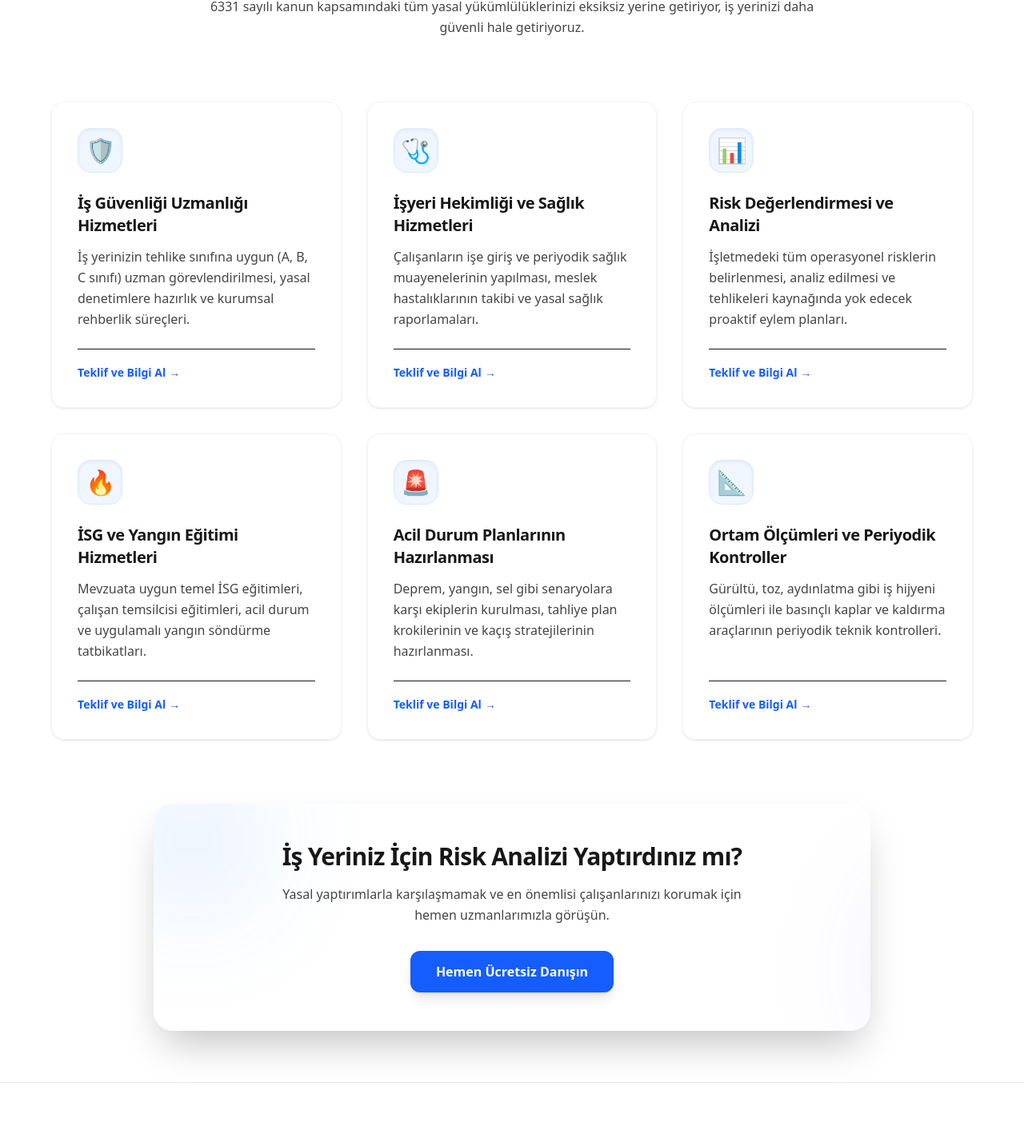
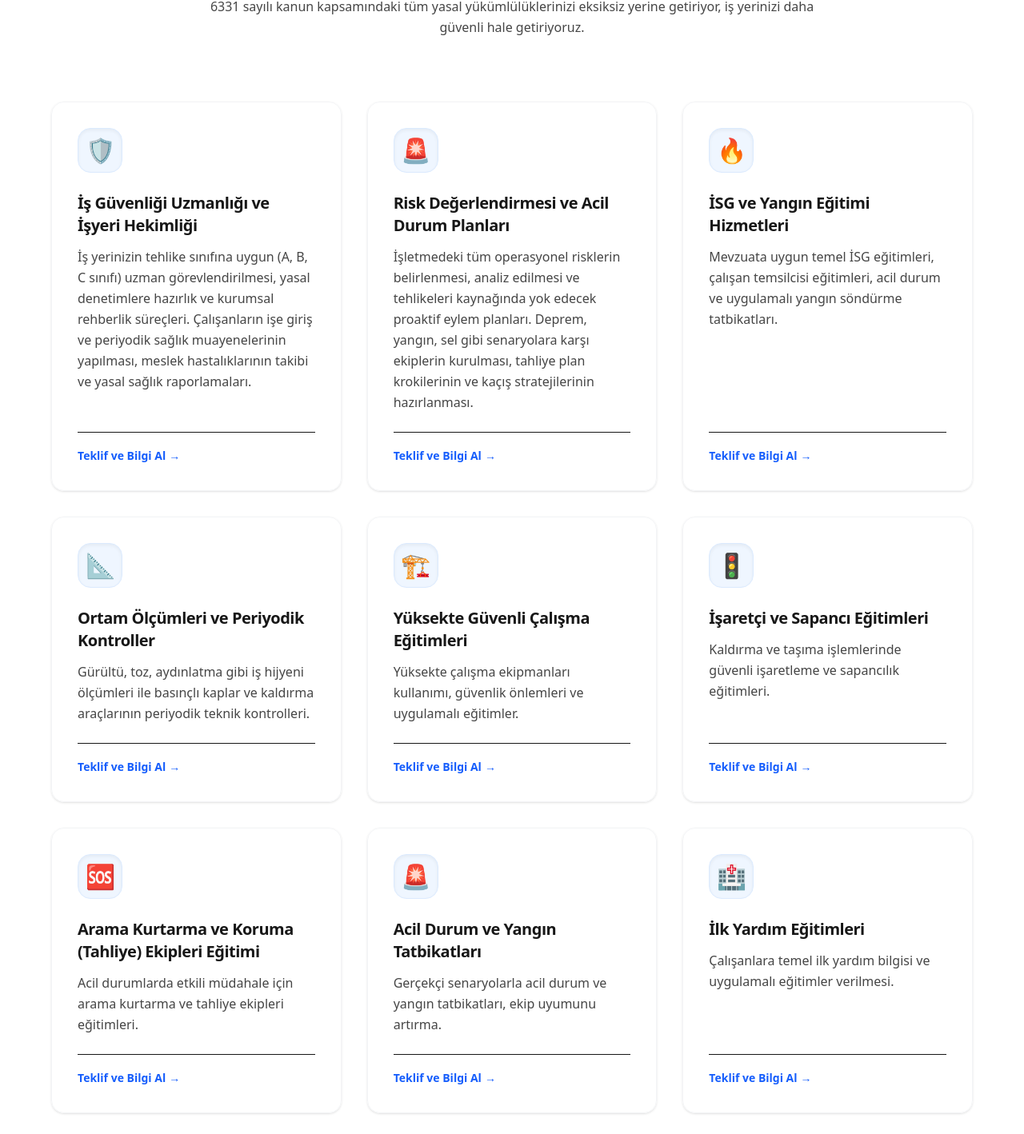
Before and after one commit to barisizmist/inci-isg, a Next.js app: page /hizmetler in a window 1280 px wide. Shown: the part 253-1671 px from the top of the page at 80% size. Built offline with nearby package versions, Linux system fonts and the light colour scheme.

Commit message:
edit about & services pages

```diff
--- a/app/hakkimizda/page.js
+++ b/app/hakkimizda/page.js
@@ -12,7 +12,6 @@ export default function About() {
 
   return (
     <div className="min-h-screen bg-background text-foreground transition-colors duration-300">
-      {/* 1. Hero Başlık Alanı */}
       <section className="relative bg-gradient-to-b from-slate-900 to-slate-800 py-20 text-center text-white overflow-hidden">
         <div
           className="absolute inset-0 opacity-10"
@@ -29,21 +28,11 @@ export default function About() {
         </div>
       </section>
 
-      {/* 2. Ana Hikaye / Biz Kimiz Bölümü */}
-      <section className="py-16 lg:py-24 max-w-6xl mx-auto px-6">
-        <div className="grid grid-cols-1 lg:grid-cols-2 gap-12 items-center">
-          <div className="space-y-6" data-aos="fade-right">
-            <h2 className="text-3xl font-bold text-foreground sm:text-4xl">Biz Kimiz?</h2>
-            <p className="leading-relaxed text-foreground/80">
-              İnci İSG Danışmanlık olarak, kurulduğumuz günden bu yana İstanbul merkezli olmak üzere Türkiye genelinde iş sağlığı ve güvenliği kültürünü yaygınlaştırmak amacıyla
-              hizmet veriyoruz.
-            </p>
-            <p className="leading-relaxed text-foreground/80">
-              A, B ve C sınıfı uzman kadromuz, işyeri hekimlerimiz ve deneyimli sağlık personelimizle, işletmelerin yasal mevzuatlara uyum sağlama süreçlerini uçtan uca
-              yönetiyoruz.
-            </p>
-          </div>
-          <div className="relative" data-aos="fade-left">
+      <section className="py-16 lg:py-24 max-w-6xl mx-auto px-6 overflow-hidden">
+        <div data-aos="fade-up">
+          <h2 className="text-3xl font-bold text-foreground sm:text-4xl mb-6">Biz Kimiz?</h2>
+
+          <div className="relative float-right ml-6 mb-4 w-full max-w-md lg:max-w-lg" data-aos="fade-left">
             <Image
               src="https://images.unsplash.com/photo-1504307651254-35680f356dfd?q=80&w=800"
               alt="İSG Denetim ve Ekip"
@@ -54,10 +43,42 @@ export default function About() {
             />
             <div className="absolute -bottom-6 -right-6 w-48 h-48 bg-blue-600/20 rounded-full -z-10 blur-xl"></div>
           </div>
+
+          <div className="space-y-6">
+            <p className="leading-relaxed text-foreground/80">
+              İNCİ İSG Eğitim ve Danışmanlık, iş sağlığı ve güvenliği alanında işletmelerin yasal yükümlülüklerini yerine getirmelerine destek olmak, güvenli çalışma kültürünü
+              yaygınlaştırmak ve çalışanların bilinç düzeyini artırmak amacıyla kurulmuştur.
+            </p>
+            <p className="leading-relaxed text-foreground/80">
+              Alanında uzman ve deneyimli kadromuzla; kamu kurumları, özel sektör kuruluşları, eğitim kurumları ve bireysel katılımcılara yönelik profesyonel eğitim ve danışmanlık
+              hizmetleri sunmaktayız. Hizmet anlayışımızın temelinde kalite, güven, sürdürülebilirlik ve müşteri memnuniyeti yer almaktadır.
+            </p>
+            <p className="leading-relaxed text-foreground/80">
+              Başta İş Sağlığı ve Güvenliği Eğitimleri olmak üzere; yangın güvenliği eğitimleri, acil durum ekip eğitimleri, tahliye ve yangın tatbikatları, ilk yardım farkındalık
+              eğitimleri, risk değerlendirme danışmanlığı, acil durum planlarının hazırlanması ve işletmelere özel İSG çözümleri sunarak kurumların güvenli çalışma ortamları
+              oluşturmasına katkı sağlamaktayız.
+            </p>
+            <p className="leading-relaxed text-foreground/80">
+              Teknolojik gelişmeleri ve güncel mevzuatı yakından takip ederek eğitim içeriklerimizi sürekli güncelliyor, teorik bilgiyi uygulamalı eğitimlerle destekleyerek kalıcı
+              öğrenmeyi hedefliyoruz. Her işletmenin ihtiyaçlarının farklı olduğunun bilinciyle hareket ediyor, kurumlara özel çözümler geliştiriyoruz.
+            </p>
+            <p className="leading-relaxed text-foreground/80">
+              İNCİ İSG Eğitim ve Danışmanlık olarak hedefimiz; yalnızca yasal zorunlulukların yerine getirilmesini sağlamak değil, aynı zamanda iş kazalarının ve meslek
+              hastalıklarının önlenmesine katkı sağlayan güçlü bir güvenlik kültürü oluşturmaktır.
+            </p>
+            <p className="leading-relaxed text-foreground/80">
+              Güvenli çalışma ortamları oluşturmak, çalışanların yaşamını korumak ve işletmelerin sürdürülebilir başarısına katkı sağlamak için bilgi, deneyim ve çözüm odaklı
+              yaklaşımımızla hizmet vermeye devam ediyoruz.
+            </p>
+            <p className="leading-relaxed text-foreground/80 font-semibold text-blue-600 dark:text-blue-400">
+              İNCİ İSG Eğitim ve Danışmanlık
+              <br />
+              &ldquo;Güvenli İş Yerleri, Güçlü Yarınlar.&rdquo;
+            </p>
+          </div>
         </div>
       </section>
 
-      {/* 3. İstatistik Sayıcı Alanı */}
       <section className="from-blue-50 to-white py-12 border-y border-slate-200">
         <div className="max-w-6xl mx-auto px-6">
           <div className="grid grid-cols-2 lg:grid-cols-4 gap-8 text-center">
@@ -71,7 +92,6 @@ export default function About() {
         </div>
       </section>
 
-      {/* 4. Misyon & Vizyon */}
       <section className="py-16 lg:py-24 max-w-6xl mx-auto px-6">
         <div className="grid grid-cols-1 md:grid-cols-2 gap-8">
           {[
--- a/app/hizmetler/page.js
+++ b/app/hizmetler/page.js
@@ -7,38 +7,56 @@ export default function HizmetlerPage() {
     {
       id: 1,
       icon: '🛡️',
-      title: 'İş Güvenliği Uzmanlığı Hizmetleri',
-      desc: 'İş yerinizin tehlike sınıfına uygun (A, B, C sınıfı) uzman görevlendirilmesi, yasal denetimlere hazırlık ve kurumsal rehberlik süreçleri.'
+      title: 'İş Güvenliği Uzmanlığı ve İşyeri Hekimliği',
+      desc: 'İş yerinizin tehlike sınıfına uygun (A, B, C sınıfı) uzman görevlendirilmesi, yasal denetimlere hazırlık ve kurumsal rehberlik süreçleri. Çalışanların işe giriş ve periyodik sağlık muayenelerinin yapılması, meslek hastalıklarının takibi ve yasal sağlık raporlamaları.'
     },
     {
       id: 2,
-      icon: '🩺',
-      title: 'İşyeri Hekimliği ve Sağlık Hizmetleri',
-      desc: 'Çalışanların işe giriş ve periyodik sağlık muayenelerinin yapılması, meslek hastalıklarının takibi ve yasal sağlık raporlamaları.'
+      icon: '🚨',
+      title: 'Risk Değerlendirmesi ve Acil Durum Planları',
+      desc: 'İşletmedeki tüm operasyonel risklerin belirlenmesi, analiz edilmesi ve tehlikeleri kaynağında yok edecek proaktif eylem planları. Deprem, yangın, sel gibi senaryolara karşı ekiplerin kurulması, tahliye plan krokilerinin ve kaçış stratejilerinin hazırlanması.'
     },
     {
       id: 3,
-      icon: '📊',
-      title: 'Risk Değerlendirmesi ve Analizi',
-      desc: 'İşletmedeki tüm operasyonel risklerin belirlenmesi, analiz edilmesi ve tehlikeleri kaynağında yok edecek proaktif eylem planları.'
-    },
-    {
-      id: 4,
       icon: '🔥',
       title: 'İSG ve Yangın Eğitimi Hizmetleri',
       desc: 'Mevzuata uygun temel İSG eğitimleri, çalışan temsilcisi eğitimleri, acil durum ve uygulamalı yangın söndürme tatbikatları.'
     },
     {
+      id: 4,
+      icon: '📐',
+      title: 'Ortam Ölçümleri ve Periyodik Kontroller',
+      desc: 'Gürültü, toz, aydınlatma gibi iş hijyeni ölçümleri ile basınçlı kaplar ve kaldırma araçlarının periyodik teknik kontrolleri.'
+    },
+    {
       id: 5,
-      icon: '🚨',
-      title: 'Acil Durum Planlarının Hazırlanması',
-      desc: 'Deprem, yangın, sel gibi senaryolara karşı ekiplerin kurulması, tahliye plan krokilerinin ve kaçış stratejilerinin hazırlanması.'
+      icon: '🏗️',
+      title: 'Yüksekte Güvenli Çalışma Eğitimleri',
+      desc: 'Yüksekte çalışma ekipmanları kullanımı, güvenlik önlemleri ve uygulamalı eğitimler.'
     },
     {
       id: 6,
-      icon: '📐',
-      title: 'Ortam Ölçümleri ve Periyodik Kontroller',
-      desc: 'Gürültü, toz, aydınlatma gibi iş hijyeni ölçümleri ile basınçlı kaplar ve kaldırma araçlarının periyodik teknik kontrolleri.'
+      icon: '🚦',
+      title: 'İşaretçi ve Sapancı Eğitimleri',
+      desc: 'Kaldırma ve taşıma işlemlerinde güvenli işaretleme ve sapancılık eğitimleri.'
+    },
+    {
+      id: 7,
+      icon: '🆘',
+      title: 'Arama Kurtarma ve Koruma (Tahliye) Ekipleri Eğitimi',
+      desc: 'Acil durumlarda etkili müdahale için arama kurtarma ve tahliye ekipleri eğitimleri.'
+    },
+    {
+      id: 8,
+      icon: '🚨',
+      title: 'Acil Durum ve Yangın Tatbikatları',
+      desc: 'Gerçekçi senaryolarla acil durum ve yangın tatbikatları, ekip uyumunu artırma.'
+    },
+    {
+      id: 9,
+      icon: '🏥',
+      title: 'İlk Yardım Eğitimleri',
+      desc: 'Çalışanlara temel ilk yardım bilgisi ve uygulamalı eğitimler verilmesi.'
     }
   ];
 
--- a/app/layout.js
+++ b/app/layout.js
@@ -18,6 +18,7 @@ const geistMono = Geist_Mono({
 });
 
 export const metadata = {
+  metadataBase: new URL('https://inciisgdanismanlik.com'),
   title: 'İnci İSG Danışmanlık | İstanbul Merkez İş Sağlığı Güvenliği',
   description: 'İstanbul merkezli, Türkiye genelinde hizmet veren profesyonel İSG danışmanlığı. Risk yönetimi, mevzuat uyumu ve çalışan güvenliği için uzman hizmetler.',
   keywords: 'İSG, iş sağlığı güvenliği, danışmanlık, İstanbul, risk yönetimi, eğitim',
```
